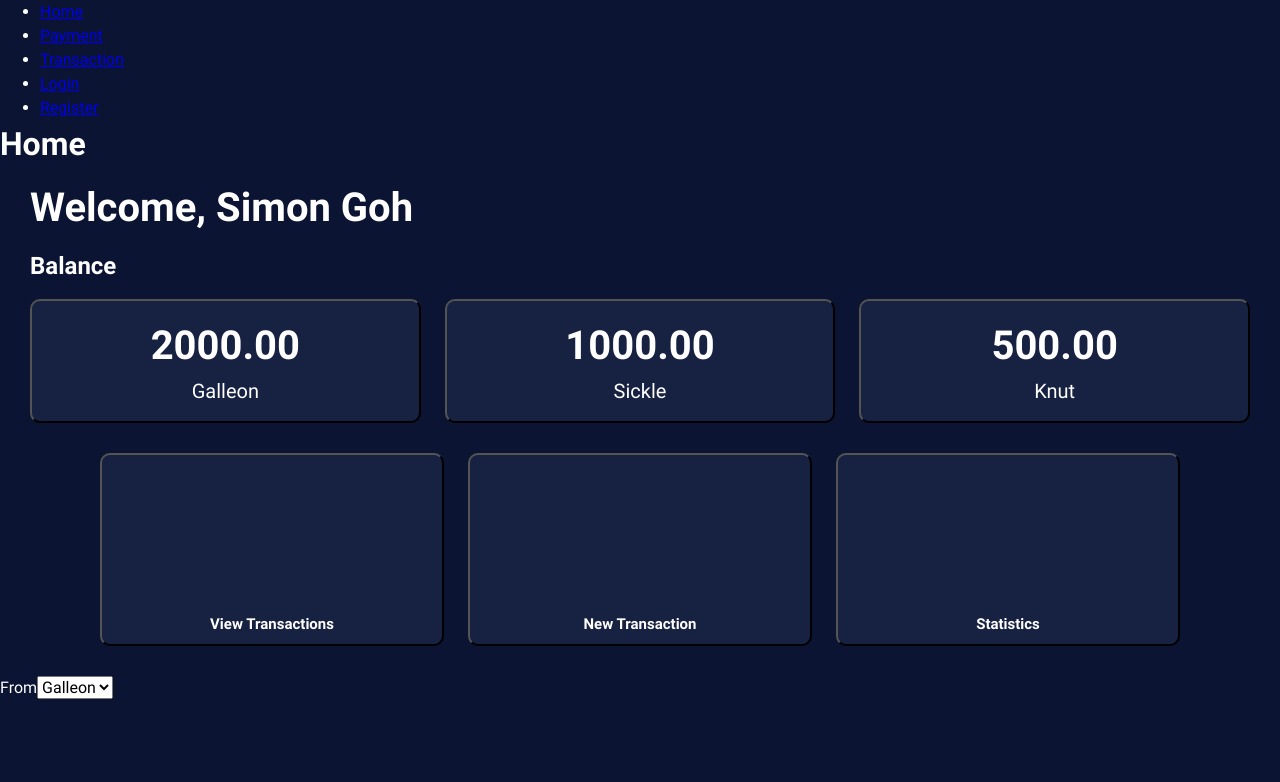
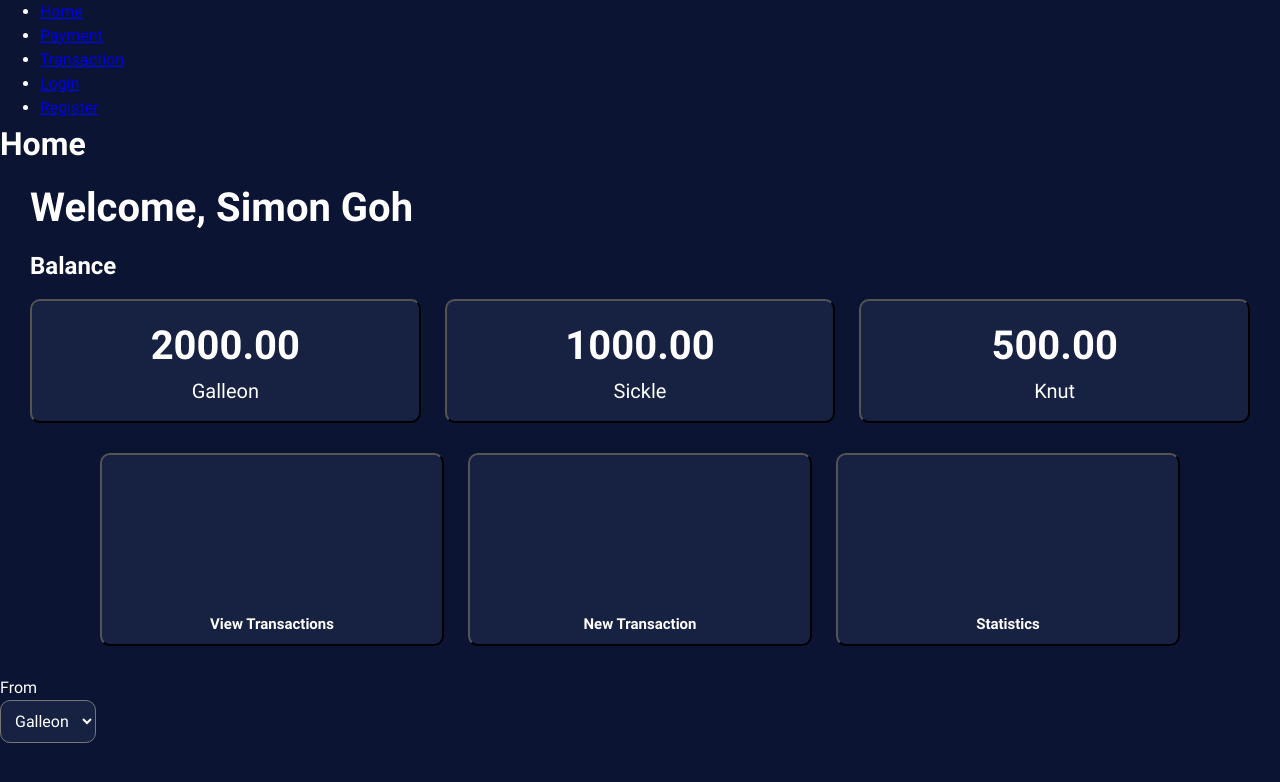
Before and after one commit to BuzzOffer/E-Gringotts-Frontend, a React (Vite) app: page / in a window 1280 px wide. Shown: the top 782 px of the page. Built offline with nearby package versions, Linux system fonts and the light colour scheme.

Commit message:
styled selector for frommenu

```diff
--- a/src/pages/Home/frommenu.jsx
+++ b/src/pages/Home/frommenu.jsx
@@ -2,7 +2,8 @@ function FromMenu() {
     return (
         <div>
             <label for="fromCurrency" id="converterLabel">From</label>
-            <select name="fromCurrency" id="fromCurrency">
+            <br></br>
+            <select name="fromCurrency" id="currencyDropDown">
                 <option value="galleon">Galleon</option>
                 <option value="sickle">Sickle</option>
                 <option value="knut">Knut</option>
--- a/src/pages/Home/home.css
+++ b/src/pages/Home/home.css
@@ -45,6 +45,16 @@
     margin: 10px 30px;
 }
 
+#currencyDropDown {
+    background-color: #172141;
+    color: #FFFFFF;
+    font-size: 1rem;
+    padding: 10px;
+    border-radius: 10px;
+
+    justify-items: stretch;
+}
+
 
 .balanceButtons {
     display: grid;
```
